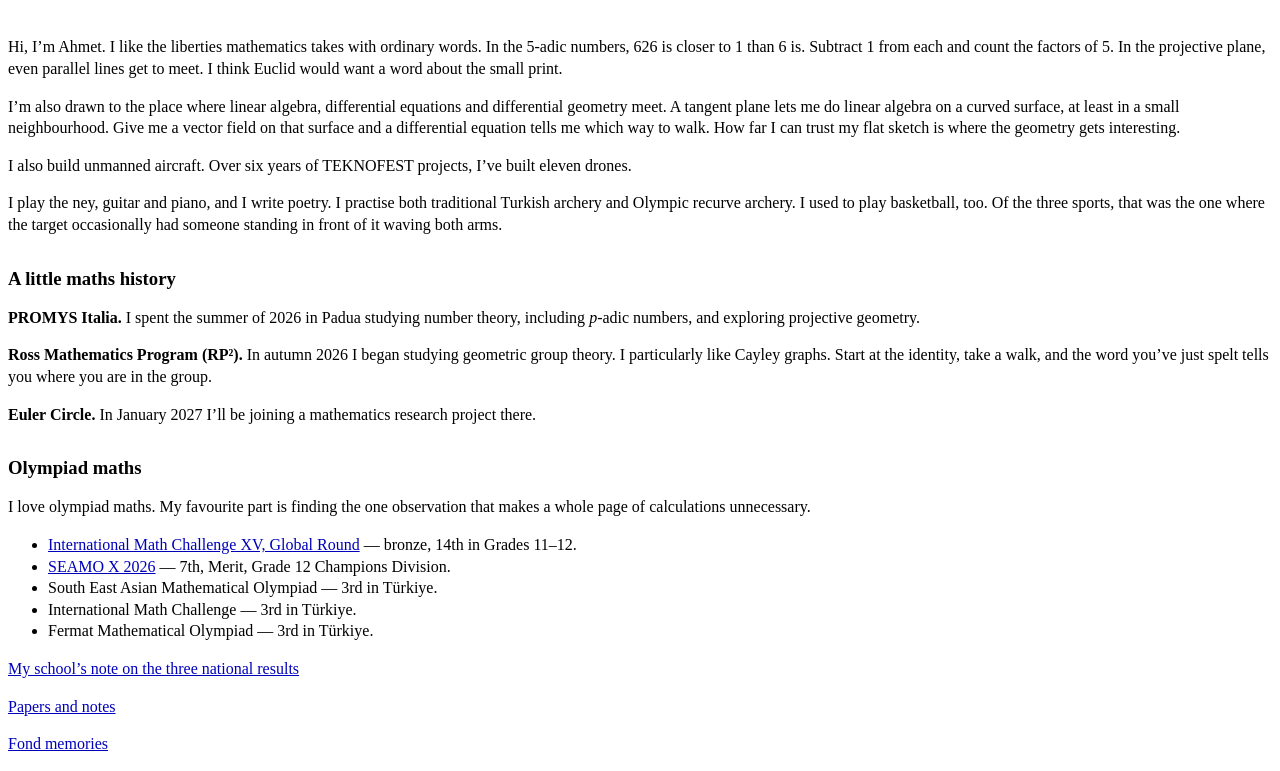
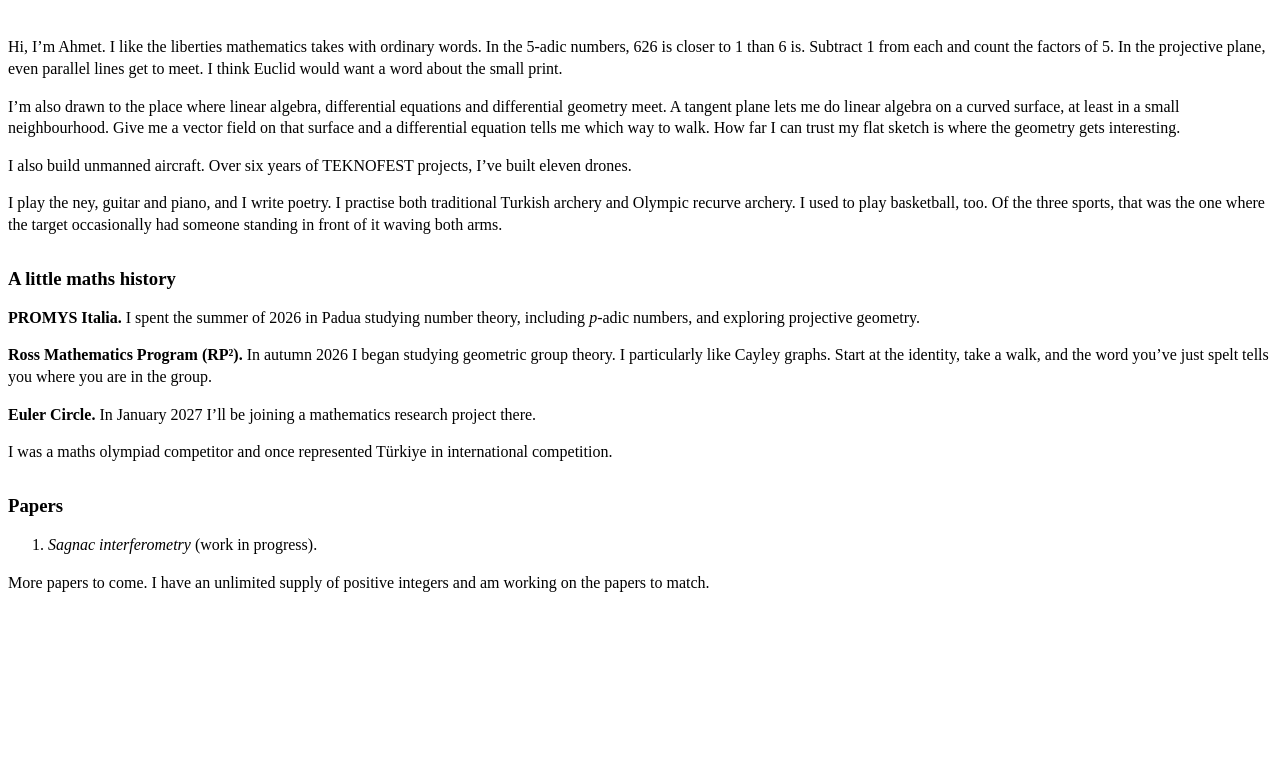
Before and after one commit to ahmetlutfifatih/ahmetlutfifatih.github.io, a plain HTML site: page index.html in a window 1280 px wide. Shown: the part 65-836 px from the top of the page. After the commit the page ends 800 px from the top, so only its background shows below. Drawn offline with Linux system fonts and the light colour scheme.

Commit message:
List papers on the homepage and simplify the olympiad biography

```diff
--- a/index.html
+++ b/index.html
@@ -20,19 +20,13 @@
   <p><strong>Ross Mathematics Program (RP²).</strong> In autumn 2026 I began studying geometric group theory. I particularly like Cayley graphs. Start at the identity, take a walk, and the word you’ve just spelt tells you where you are in the group.</p>
   <p><strong>Euler Circle.</strong> In January 2027 I’ll be joining a mathematics research project there.</p>
 
-  <h2>Olympiad maths</h2>
-  <p>I love olympiad maths. My favourite part is finding the one observation that makes a whole page of calculations unnecessary.</p>
-  <ul>
-    <li><a href="https://mathchallenge.in.th/imc-xv-global-round-cat-5-results/">International Math Challenge XV, Global Round</a> — bronze, 14th in Grades 11–12.</li>
-    <li><a href="https://seamo-official.org/results/download/U0VBTU9fWF8yMDI2X0dsb2JhbF9DaGFtcGlvbnNfRGl2aXNpb25fR3JhZGVfMTIucGRm">SEAMO X 2026</a> — 7th, Merit, Grade 12 Champions Division.</li>
-    <li>South East Asian Mathematical Olympiad — 3rd in Türkiye.</li>
-    <li>International Math Challenge — 3rd in Türkiye.</li>
-    <li>Fermat Mathematical Olympiad — 3rd in Türkiye.</li>
-  </ul>
-  <p><a href="https://tevfikileriihl.meb.k12.tr/icerikler/tevfikileriaihldenuluslararasimatematikbasarisi_16870273.html">My school’s note on the three national results</a></p>
+  <p>I was a maths olympiad competitor and once represented Türkiye in international competition.</p>
 
-  <p><a href="publications.html">Papers and notes</a></p>
-  <p><a href="memories.html">Fond memories</a></p>
+  <h2 id="papers">Papers</h2>
+  <ol reversed>
+    <li><em>Sagnac interferometry</em> (work in progress).</li>
+  </ol>
+  <p>More papers to come. I have an unlimited supply of positive integers and am working on the papers to match.</p>
 </main>
 </body>
 </html>
```
Also changed, not shown: anilar.html (+1 -1 lines), memories.html (+1 -1 lines), publications.html (+1 -1 lines), yayinlar.html (+1 -1 lines).
